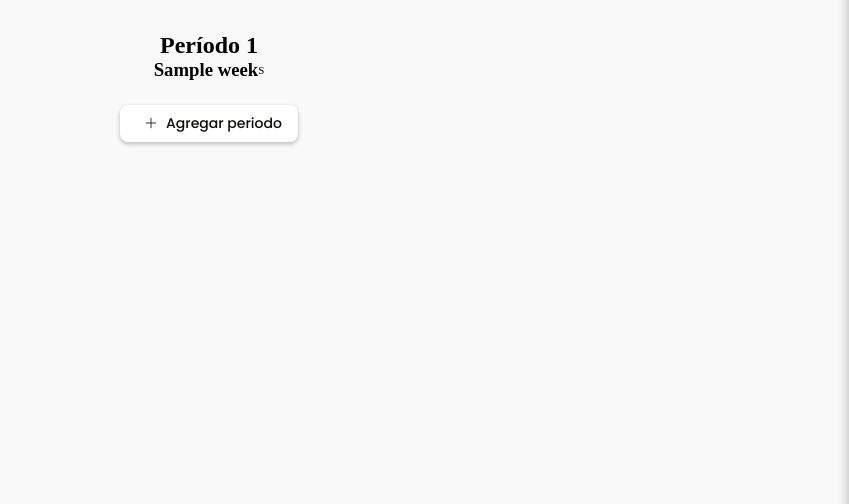
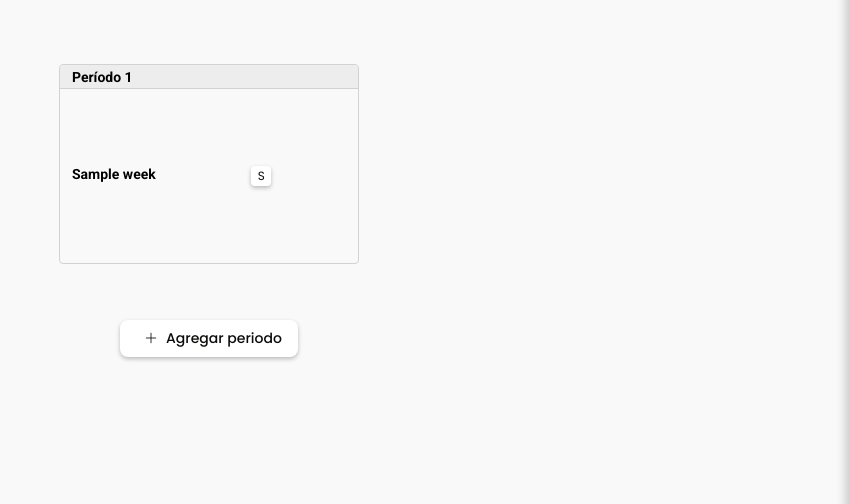
Before and after one commit to Tomasteawita/training_app, a Django app: page /planificador/ in a window 1280 px wide. Shown: the part 86-590 px from the top of the page, without its empty margins (431-1280 px from the left). Run offline with Django 4.2, Linux system fonts and the light colour scheme; a user stored in the database is signed in; tables that the repository leaves empty hold one stand-in row (values such as "Sample post").

Commit message:
feat(Planificador):Vista del planificador maquetada con el id para ver sus detalles.

```diff
--- a/training_app/planificador.py
+++ b/training_app/planificador.py
@@ -21,6 +21,13 @@ class Planificador():
 
         self.planificador = self.session["planificador"]
 
+
+    # def save_register(self):
+    #     """
+    #     Guarda el registro en la sesión.
+    #     """
+    #     self.session["register"] = self.register
+    #     self.session.modified = True
 
     def create_days_database(self):
 
@@ -78,7 +85,7 @@ class Planificador():
                 'ID del período': {
                     'weeks': {
                         'Nombre de la semana': {
-                            'Nombre del día': Estado (verdadero o falso),
+                            'Nombre del día': {'Estado': Verdadero o Falso, 'id_combination': ID},
                             ...
                         },
                         ...
@@ -91,11 +98,11 @@ class Planificador():
             Donde 'ID del período' es el identificador único del período,
             'Nombre de la semana' es el nombre de la semana (por ejemplo, 'Semana 1'),
             'Nombre del día' es el nombre del día de la semana (por ejemplo, 'Lunes'),
-            y 'Estado' es verdadero (True) o falso (False) según la disponibilidad de una entrada en la base de datos para ese día en ese período y semana específicos.
+            'Estado' es verdadero (True) o falso (False) según la disponibilidad de una entrada en la base de datos para ese día en ese período y semana específicos, y 'id_combination' es el ID de la combinación de día/semana/periodo correspondiente.
         """
         periods_dict = {}
         periods = Periods.objects.filter(user=self.request.user)
-
+        num_period = 1
         if not periods:
             return periods_dict
 
@@ -109,10 +116,15 @@ class Planificador():
                     day_dict = {}
                     for day in Days.objects.all():
                         matching_entry = period_week_day.filter(week=week, day=day).first()
-                        day_dict[day.name] = matching_entry.status if matching_entry else False
+                        day_info = {
+                            'Estado': matching_entry.status if matching_entry else False,
+                            'id_combination': matching_entry.id if matching_entry else None
+                        }
+                        day_dict[day.name] = day_info
                     weeks_dict[week.name] = day_dict
 
                 period_dict['weeks'] = weeks_dict
-                periods_dict[str(period.id)] = period_dict
+                periods_dict[str(num_period)] = period_dict
+                num_period += 1
 
             return periods_dict
--- a/training_app/static/css/style.css
+++ b/training_app/static/css/style.css
@@ -588,33 +588,95 @@ main.planificador section.periods {
   justify-content: center;
 }
 main.planificador section.periods article.card-period {
-  border: 1px solud #0D0C0B;
+  font-family: Roboto, system-ui;
+  border: 1px solid #D2D2D2;
+  width: 300px;
+  margin: 32px auto;
+  border-radius: 4px;
+  height: 200px;
   display: flex;
   flex-direction: column;
   align-items: center;
   justify-content: center;
 }
+main.planificador section.periods article.card-period h2 {
+  display: flex;
+  flex-direction: row;
+  align-items: center;
+  justify-content: start;
+  margin: 0px;
+  padding: 8px 0px;
+  width: 100%;
+  text-align: start;
+  border-bottom: 1px solid #D2D2D2;
+  border-radius: 4px 4px 0px 0px;
+  background-color: #ECEDEC;
+  height: 24px;
+  font-size: 14px;
+}
+main.planificador section.periods article.card-period h2 span {
+  margin-left: 12px;
+}
 main.planificador section.periods article.card-period div.week-layout {
   display: flex;
   flex-direction: column;
   align-items: center;
-  justify-content: center;
+  justify-content: space-evenly;
+  width: 100%;
+  height: 100%;
 }
 main.planificador section.periods article.card-period div.week-layout div.week-card {
-  display: flex;
-  flex-direction: row;
-  align-items: center;
-  justify-content: center;
+  display: grid;
+  grid-template-columns: 1fr 2fr;
+  grid-template-rows: 1fr;
+  gap: 8px;
+  width: 100%;
+}
+main.planificador section.periods article.card-period div.week-layout div.week-card:not(main.planificador section.periods article.card-period div.week-layout div.week-card:first-child) {
+  border-top: 1px solid #D2D2D2;
+  padding-top: 12px;
+}
+main.planificador section.periods article.card-period div.week-layout div.week-card h3 {
+  font-size: 14px;
+  margin-left: 12px;
 }
 main.planificador section.periods article.card-period div.week-layout div.week-card ul {
   display: flex;
   flex-direction: row;
   align-items: center;
-  justify-content: center;
+  justify-content: space-evenly;
+  row-gap: 16px;
   list-style-type: none;
 }
 main.planificador section.periods article.card-period div.week-layout div.week-card ul li {
   font-size: 11px;
+  width: 20px;
+  height: 20px;
+  font-family: Poppins, system-ui;
+  text-decoration: none;
+  border: none;
+  border-radius: 4px;
+  background-color: #FFFFFF;
+  color: #0D0C0B;
+  font-size: 12px;
+  font-weight: 400;
+  cursor: pointer;
+  transition: all 0.3s ease-in-out;
+  box-shadow: 0px 2px 4px 0px rgba(0, 0, 0, 0.25);
+  display: grid;
+  place-content: center;
+}
+main.planificador section.periods article.card-period div.week-layout div.week-card ul li:hover {
+  background-color: white;
+}
+main.planificador section.periods article.card-period div.week-layout div.week-card ul li:focus {
+  outline: none;
+}
+main.planificador section.periods article.card-period div.week-layout div.week-card ul li a {
+  width: 100%;
+  height: 100%;
+  text-decoration: none;
+  color: #0D0C0B;
 }
 
 * {
--- a/training_app/static/js/offcanvas.js
+++ b/training_app/static/js/offcanvas.js
@@ -11,6 +11,6 @@ closeButton.addEventListener("click", () => {
   offcanvas.style.right = "-350px";
 });
 
-contaxtAnchor.addEventListener("click", () => {
+contactAnchor.addEventListener("click", () => {
   offcanvas.style.right = "-350px";
 });
--- a/training_app/templates/base/header.html
+++ b/training_app/templates/base/header.html
@@ -9,7 +9,7 @@
             <ul>
                 <li class="close-canvas"><button id="close-button"><i class="bi bi-x-lg"></i></button></li>
                 <li><a href="{% url 'IndexView' %}">Inicio</a></li>
-                <li><a href="#contact">Contacto</a></li>
+                <li><a href="#contact" id="contact-anchor">Contacto</a></li>
             </ul>
         </div>
     </nav>
--- a/training_app/templates/planificador/period.html
+++ b/training_app/templates/planificador/period.html
@@ -17,8 +17,8 @@
                 <div class="week-card">
                 <h3>{{ semana }}</h3>
                 <ul>
-                    {% for dia, estado in dias.items %}
-                    <li>{{ dia|first }}</li>
+                    {% for dia, info in dias.items %}
+                    <li><a href="#">{{ dia|first }}</a></li>
                     {% endfor %}
                 </ul>
                 </div>
--- /dev/null
+++ b/training_app/templates/planificador/training_configuration.html
@@ -0,0 +1,3 @@
+{% extends "base/base.html" %}
+{% load static %}
+{% block main %}{% endblock main %}
--- a/training_app/urls.py
+++ b/training_app/urls.py
@@ -6,6 +6,7 @@ from django.conf.urls.static import static
 
 url_planificador = [
     path('planificador/', PlanificadorListView.as_view(), name = "PlanificadorListView"),
+    path('planificador/training_post/', TrainingConfigurationView.as_view(), name = "PlanificadorCreateView"),
 ]
 
 urlpatterns = [
--- a/training_app/views.py
+++ b/training_app/views.py
@@ -63,6 +63,25 @@ class PlanificadorListView(LoginRequiredMixin, View):
         context = {'periods' : periods}
         return render(request, self.template_name, context = context)
 
+
+class TrainingConfigurationView(LoginRequiredMixin, View):
+    """
+    Vista basada en clase para el detalle de un planificador.
+    Esta vista muestra el detalle de un planificador.
+    Attributes:
+        template_name (str): El nombre de la plantilla HTML a utilizar para renderizar la página.
+
+    Method:
+        get(self, request): Procesa una solicitud GET para mostrar el detalle de un planificador.
+    """
+    template_name = 'planificador/training_configuration.html'
+
+    def get(self, request, *args, **kwargs):
+        planificador = Planificador(request)
+        period = planificador.read_period_week_day_database(kwargs['pk'])
+        context = {'period' : period}
+        return render(request, self.template_name, context = context)
+
 class SingUpView(CreateView):
     """
     Vista para el registro de usuarios.
```
Also changed, not shown: 4 other files.
